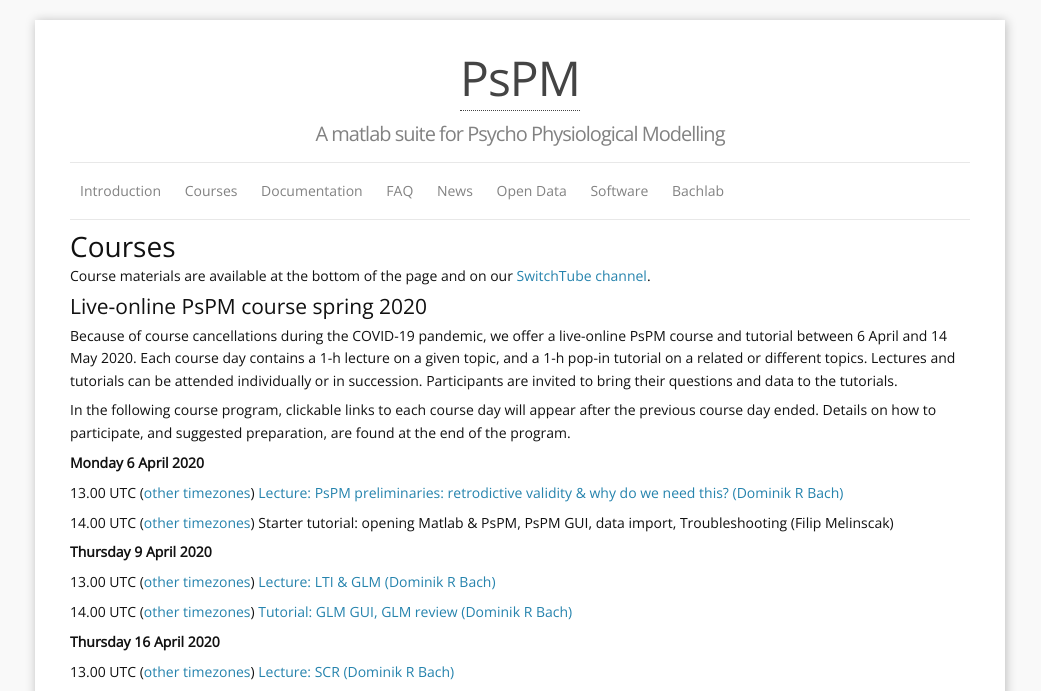
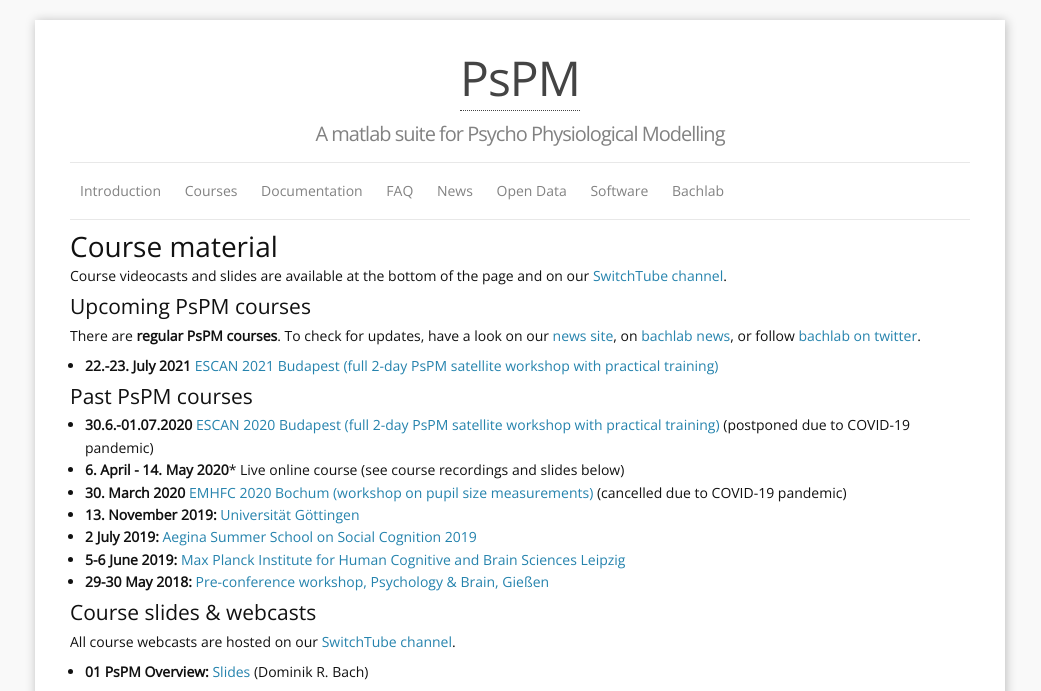
Before and after one commit to bachlab/PsPM, a Jekyll site: the page built from courses.markdown, in a window 1280 px wide and 1400 px high. Shown: the top 691 px of the window, without its empty margins (120-1161 px from the left). Built offline with Jekyll 4.4.1, drawn with Linux system fonts in a browser that asks for light colours; some of the changed text lies outside the part shown; grey boxes are pictures that could not be loaded.

Commit message:
Update course dates

```diff
--- a/courses.markdown
+++ b/courses.markdown
@@ -4,82 +4,21 @@
 permalink: /courses/
 ---
 
-# Courses
+# Course material
 
 
-Course materials are available at the bottom of the page and on our [SwitchTube channel](https://tube.switch.ch/channels/13e2563b?order=alphabetical&view=list).
+Course videocasts and slides are available at the bottom of the page and on our [SwitchTube channel](https://tube.switch.ch/channels/13e2563b?order=alphabetical&view=list).
 
-
-## Live-online PsPM course spring 2020
-
-Because of course cancellations during the COVID-19 pandemic, we offer a live-online PsPM course and tutorial between 6 April and 14 May 2020. Each course day contains a 1-h lecture on a given topic, and a 1-h pop-in tutorial on a related or different topics. Lectures and tutorials can be attended individually or in succession. Participants are invited to bring their questions and data to the tutorials.
-
-In the following course program, clickable links to each course day will appear after the previous course day ended. Details on how to participate, and suggested preparation, are found at the end of the program.
-
-**Monday 6 April 2020**
-
-13.00 UTC ([other timezones](https://www.timeanddate.com/worldclock/fixedtime.html?iso=20200406T1300)) [Lecture: PsPM preliminaries: retrodictive validity & why do we need this? (Dominik R Bach)](https://tube.switch.ch/videos/2856b404)
-
-14.00 UTC ([other timezones](https://www.timeanddate.com/worldclock/fixedtime.html?iso=20200406T1400)) Starter tutorial: opening Matlab & PsPM, PsPM GUI, data import, Troubleshooting (Filip Melinscak)
-
-**Thursday 9 April 2020**
-
-13.00 UTC ([other timezones](https://www.timeanddate.com/worldclock/fixedtime.html?iso=20200409T1300)) [Lecture: LTI & GLM (Dominik R Bach)](https://tube.switch.ch/videos/3e7f5595)
-
-14.00 UTC ([other timezones](https://www.timeanddate.com/worldclock/fixedtime.html?iso=20200409T1400)) [Tutorial: GLM GUI, GLM review (Dominik R Bach)](https://tube.switch.ch/videos/0418dfa6)
-
-**Thursday 16 April 2020**
-
-13.00 UTC ([other timezones](https://www.timeanddate.com/worldclock/fixedtime.html?iso=20200416T1300)) [Lecture: SCR (Dominik R Bach)](https://tube.switch.ch/videos/6780f498)
-
-14.00 UTC ([other timezones](https://www.timeanddate.com/worldclock/fixedtime.html?iso=20200416T1400)) [Tutorial: Non-linear SCR model, SCR quality control (Dominik R Bach)](https://tube.switch.ch/videos/2d4c0680)
-
-**Thursday 23 April 2020**
-
-13.00 UTC ([other timezones](https://www.timeanddate.com/worldclock/fixedtime.html?iso=20200423T1300)) [Lecture: Pupil models (Christoph W. Korn)](https://tube.switch.ch/videos/d64ac1d2)
-
-14.00 UTC ([other timezones](https://www.timeanddate.com/worldclock/fixedtime.html?iso=20200423T1400)) [Tutorial: pre-processing pupil data, luminance model, fear-conditioning model (Christoph W. Korn)](https://tube.switch.ch/videos/464a4f44)
-
-**Thursday 30 April 2020**
-
-13.00 UTC ([other timezones](https://www.timeanddate.com/worldclock/fixedtime.html?iso=20200430T1300)) [Lecture: HPR (Philipp C. Paulus)](https://tube.switch.ch/videos/7fdd2a18)
-
-14.00 UTC ([other timezones](https://www.timeanddate.com/worldclock/fixedtime.html?iso=20200430T1400)) Tutorial: workflow automation 1 – looping over batch jobs and matlab coding (Filip Melinscak)
-
-**Thursday 7 May 2020**
-
-13.00 UTC ([other timezones](https://www.timeanddate.com/worldclock/fixedtime.html?iso=20200507T1300)) [Lecture: Respiration, startle eyeblink (Dominik R Bach)](https://tube.switch.ch/videos/00cf2b02)
-
-14.00 UTC ([other timezones](https://www.timeanddate.com/worldclock/fixedtime.html?iso=20200507T1400)) Tutorial: workflow automation – calling functions directly and matlab coding (Filip Melinscak) ([slides](https://docs.google.com/presentation/d/1YuNKejeTsCrpURCYGjCTf0_m62dsVh9Z9xu05JRnpfw/edit?usp=sharing), [tutorial files](https://drive.google.com/open?id=1g5Wnmu1ghUtNWo9vMWv52WTL4qNi8N88))
-
-**Thursday 14 May 2020**
-
-13.00 UTC ([other timezones](https://www.timeanddate.com/worldclock/fixedtime.html?iso=20200514T1300)) [Lecture: Fear conditioning – comparison of models, scanpath length, new developments (Yanfang Xia)](https://tube.switch.ch/videos/debe5229)
-
-14.00 UTC ([other timezones](https://www.timeanddate.com/worldclock/fixedtime.html?iso=20200514T1400)) [Tutorial: Preprocessing cardiac, respiratory and startle data, open Q&A (Dominik R Bach)](tube.switch.ch/videos/65d9dab0)
-
-All sessions take place via zoom. Attendees may need to download and install the Zoom software in advance of joining the meeting: [https://zoom.us](https://zoom.us)
-
-The Zoom channel will be available for people to join 15 minutes before each meeting. To maintain bandwidth and avoid problems with audio, please could attendees ensure their video is switched off after joining the meeting, and that their microphone is muted when they are not speaking. In the Q&A, please use the "raise hand" functionality in Zoom to let the chair know you have a question ([see here for demonstration](https://www.youtube.com/watch?v=5e8eg4_rgwg)).
-
-For the tutorials, we suggest that participants install Matlab and PsPM on their computers, download the provided data sets, and try to replicate the instructors' demonstrations. Useful links:
-
-* [Download latest PsPM version](https://bachlab.github.io/PsPM/software/)
-* [Download GLM dataset](https://github.com/bachlab/PsPM-tutorial-datasets/releases/download/tutorial-datasets/Tutorial_dataset_GLM.zip)
-* [Download non-linear model dataset](https://github.com/bachlab/PsPM-tutorial-datasets/releases/download/tutorial-datasets/Tutorial_dataset_DCM.zip)
-* [PsPM overview paper](https://doi.org/10.1111/psyp.13209) ([open version](https://discovery.ucl.ac.uk/id/eprint/10070115/))
 
 ## Upcoming PsPM courses
 There are **regular PsPM courses**. To check for updates, have a look on our [news site](https://bachlab.github.io/PsPM/news/), on [bachlab news](http://bachlab.org/news), or follow [bachlab on twitter](http://twitter.com/bachlab_uzh).
 
-**The following courses were cancelled by the organisers due to COVID-19 pandemic:**
-
-[30.3.2020 **- cancelled due to COVID-19 pandemic -** EMHFC 2020 Bochum (workshop on pupil size measurements)](https://emhfc.blogs.uni-hamburg.de/pre-conference-seminars/)
-
-[30.6.-01.07.2020 **- cancelled due to COVID-19 pandemic -** ESCAN 2020 Budapest (full 2-day PsPM satellite workshop with practical training)](http://www.escan2020.eu/)
-
+* **22.-23. July 2021** [ESCAN 2021 Budapest (full 2-day PsPM satellite workshop with practical training)](http://www.escan2020.eu/)
 
 ## Past PsPM courses
+* **30.6.-01.07.2020** [ESCAN 2020 Budapest (full 2-day PsPM satellite workshop with practical training)](http://www.escan2020.eu/) (postponed due to COVID-19 pandemic)
+* **6. April - 14. May 2020*** Live online course (see course recordings and slides below)
+* **30. March 2020** [EMHFC 2020 Bochum (workshop on pupil size measurements)](https://emhfc.blogs.uni-hamburg.de/pre-conference-seminars/) (cancelled due to COVID-19 pandemic)
 * **13. November 2019:** [Universität Göttingen](https://www.uni-goettingen.de/de/509586.html)
 * **2 July 2019:** [Aegina Summer School on Social Cognition 2019](https://philosophy.sas.ac.uk/aegina-summer-school-social-cognition-2019)
 * **5-6 June 2019:** [Max Planck Institute for Human Cognitive and Brain Sciences Leipzig](https://imprs-neurocom.mpg.de/805103/introduction-to-psychophysiological-modelling-pspm)
```
Also changed, not shown: other parts of courses.markdown (+8 -0 lines).
